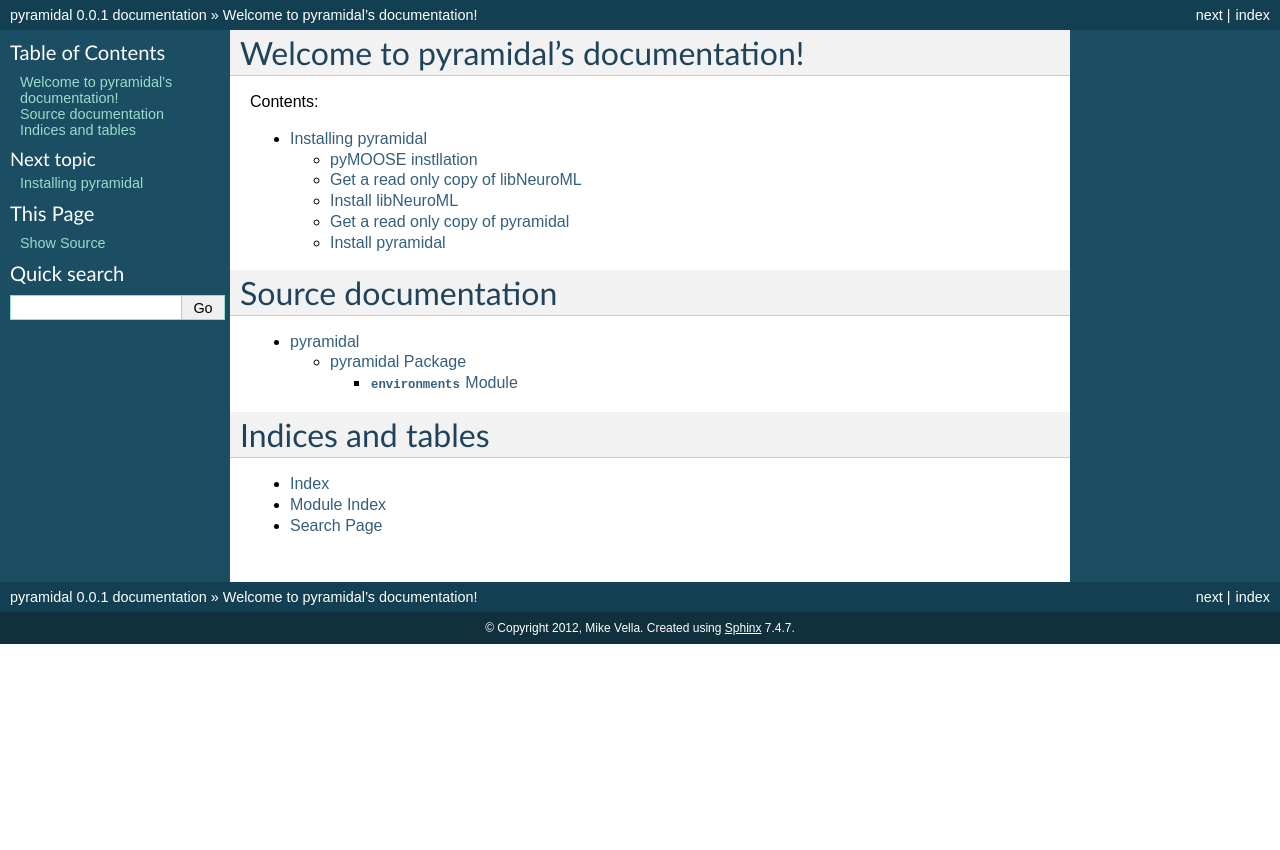
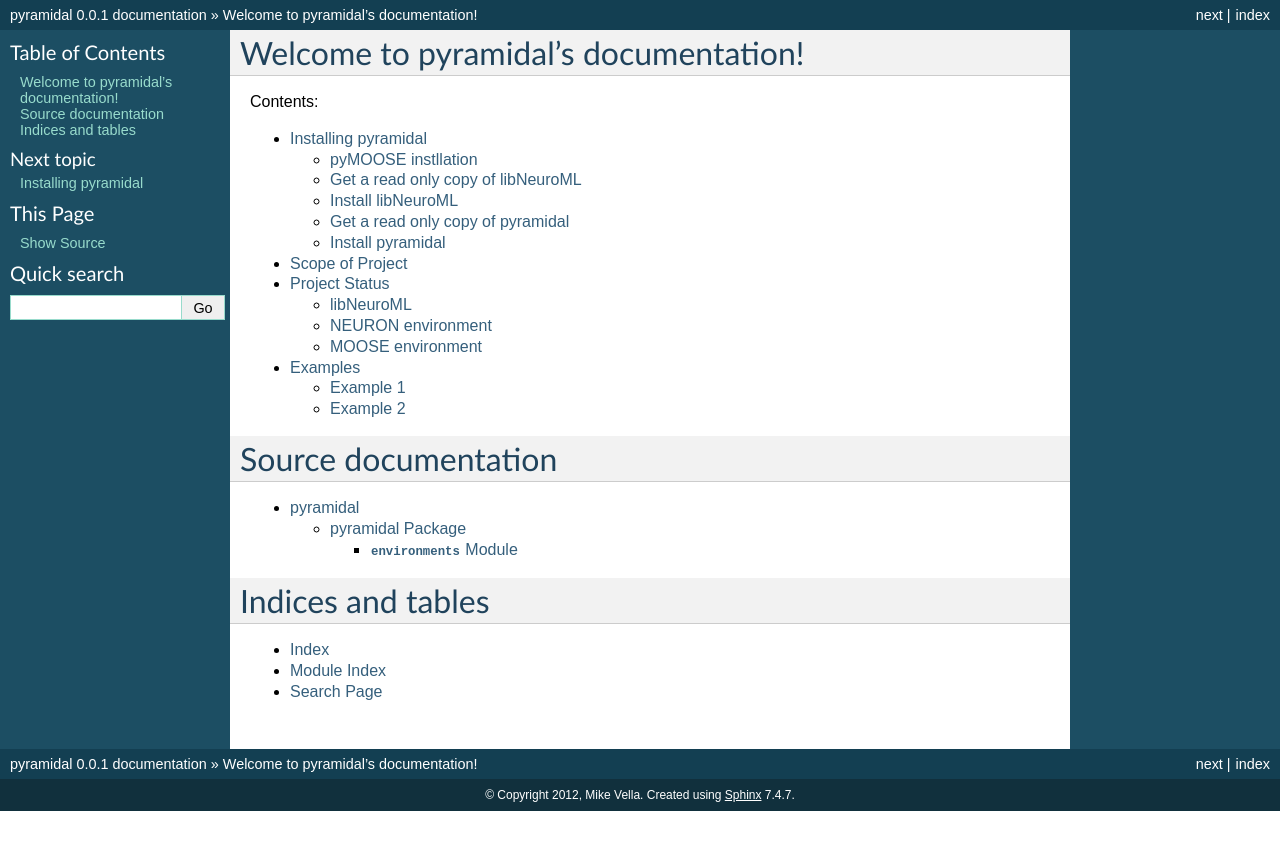
Before and after one commit to vellamike/pyramidal, a Sphinx documentation site: the page built from doc/index.rst, in a window 1280 px wide. Shown: the top 850 px of the page. Built offline with Sphinx 7.4.7, drawn with Linux system fonts in a browser that asks for light colours.

Commit message:
adding documentation

```diff
--- a/doc/index.rst
+++ b/doc/index.rst
@@ -12,6 +12,9 @@ Contents:
    :maxdepth: 2
 
    install
+   scope
+   status
+   examples
 
 Source documentation
 ==================
--- /dev/null
+++ b/doc/scope.rst
@@ -0,0 +1,4 @@
+Scope of Project
+================
+
+pyramidal aims to develop a simulator-independent API for modelling of multicompartmental neurons. Pyramidal is designed to utilise an object model provided by an efficient libNeuroML backend.
```
Also changed, not shown: doc/examples.rst (added, +15 -0 lines), doc/status.rst (added, +27 -0 lines), 1 other file.
